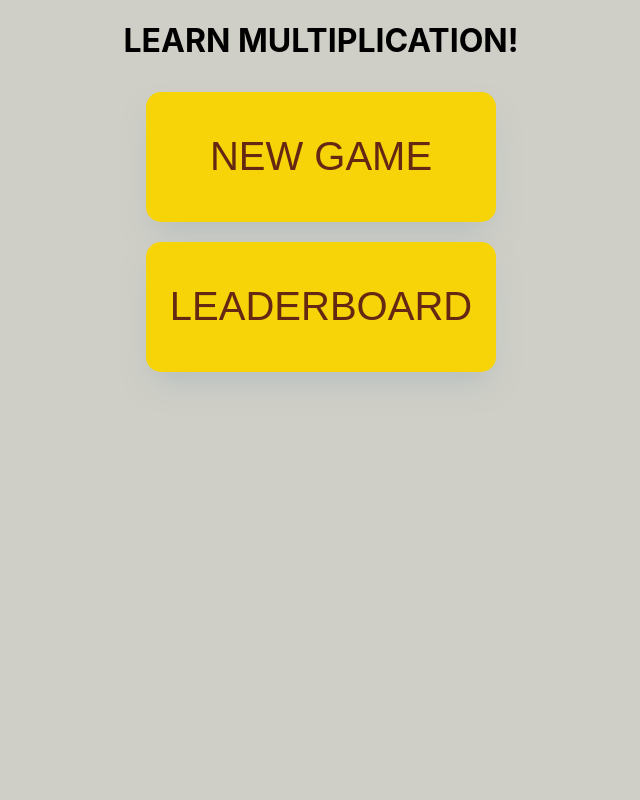
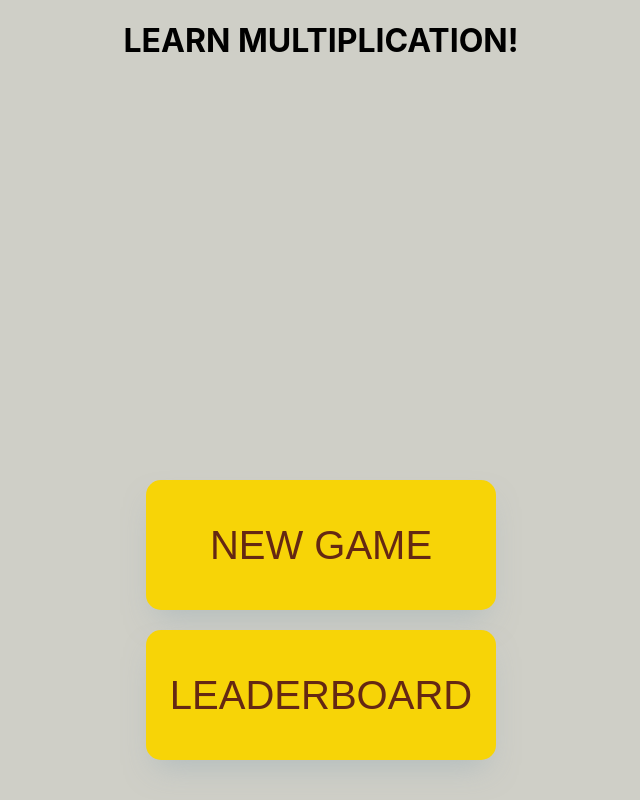
Before and after one commit to franciszekpol/learnmultiplication, a React (Create React App) app: page / in a window 1280 px wide. Shown: the whole page, without its empty margins (319-959 px from the left). Built offline with nearby package versions, Linux system fonts and the light colour scheme.

Commit message:
fix timer functionality

```diff
--- a/src/components/Timer.jsx
+++ b/src/components/Timer.jsx
@@ -23,13 +23,13 @@ const Line = styled.p`
 `;
 
 const Icon = styled.p`
-  font-size: 30px;
+  font-size: 35px;
   position: absolute;
   z-index: 2;
   margin: 0 0 0 10px;
 `;
 
-function Timer() {
+function Timer({ handleClick }) {
   const [time, setTime] = useState(10);
 
   function getCurrentLineWidth() {
@@ -43,6 +43,12 @@ function Timer() {
     return () => clearInterval(interval);
   }, []);
 
+  useEffect(() => {
+    if (time === -1) {
+      handleClick();
+    }
+  }, [time]);
+
   return (
     <div>
       <p>Time: {time}</p>
@@ -50,7 +56,7 @@ function Timer() {
         {time > 0 ? (
           <Icon display='inline'>&#128163;</Icon>
         ) : (
-          <Icon display='inline'>&#128293;</Icon>
+          <Icon display='inline'>&#128165;</Icon>
         )}
         <Line width={getCurrentLineWidth()} time={time} />
       </TimeBar>
--- a/src/pages/Menu/Menu.jsx
+++ b/src/pages/Menu/Menu.jsx
@@ -7,14 +7,23 @@ const Container = styled.div`
   background-color: ${COLORS.menuBackground};
   display: flex;
   align-items: center;
+  justify-content: space-between;
   flex-direction: column;
   height: 100vh;
+`;
+
+const Buttons = styled.div`
+  display: flex;
+  align-items: center;
+  flex-direction: column;
+  margin-bottom: 30px;
 `;
 
 function Menu({ handleClickGame, handleClickLeaderboard }) {
   return (
     <Container>
       <h1>LEARN MULTIPLICATION!</h1>
+      <Buttons>
         <LargeButton
           text={'NEW GAME'}
           handleClick={() => {
@@ -27,6 +36,7 @@ function Menu({ handleClickGame, handleClickLeaderboard }) {
             handleClickLeaderboard();
           }}
         />
+      </Buttons>
     </Container>
   );
 }
--- a/src/pages/Round/Round.jsx
+++ b/src/pages/Round/Round.jsx
@@ -102,8 +102,16 @@ function Round({ roundCount, lifesCount, handleClick }) {
           />
         );
       })}
-      {roundCount % 2 === 0 && <Timer />}
-      {!roundCount % 2 === 0 && <Timer />}
+      {roundCount % 2 === 0 && (
+        <Timer
+          handleClick={() => handleClick(multiplierA, multiplierB, null)}
+        />
+      )}
+      {!roundCount % 2 === 0 && (
+        <Timer
+          handleClick={() => handleClick(multiplierA, multiplierB, null)}
+        />
+      )}
     </Container>
   );
 }
```
Lines whose indentation alone changed are shown as unchanged.
